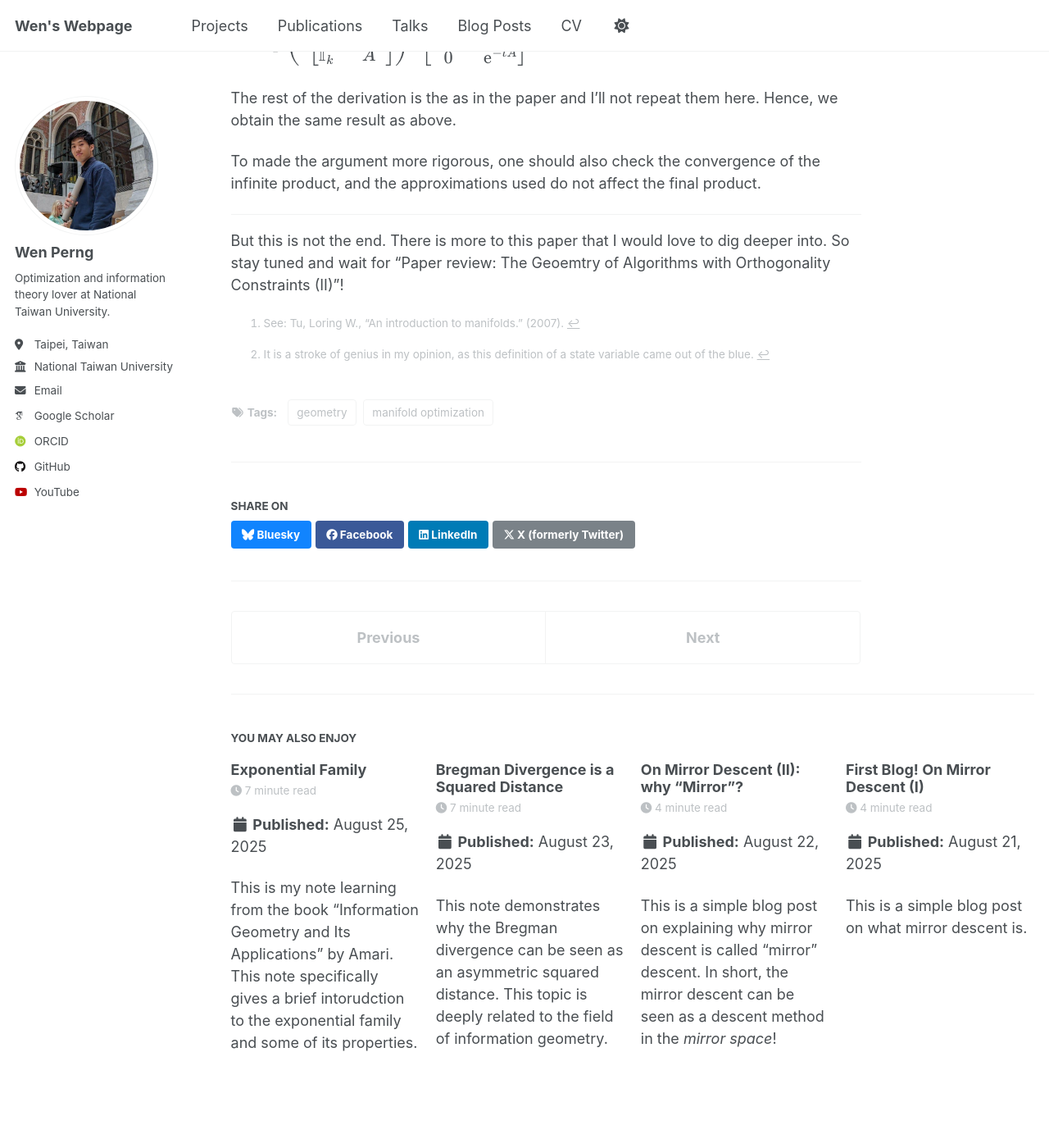
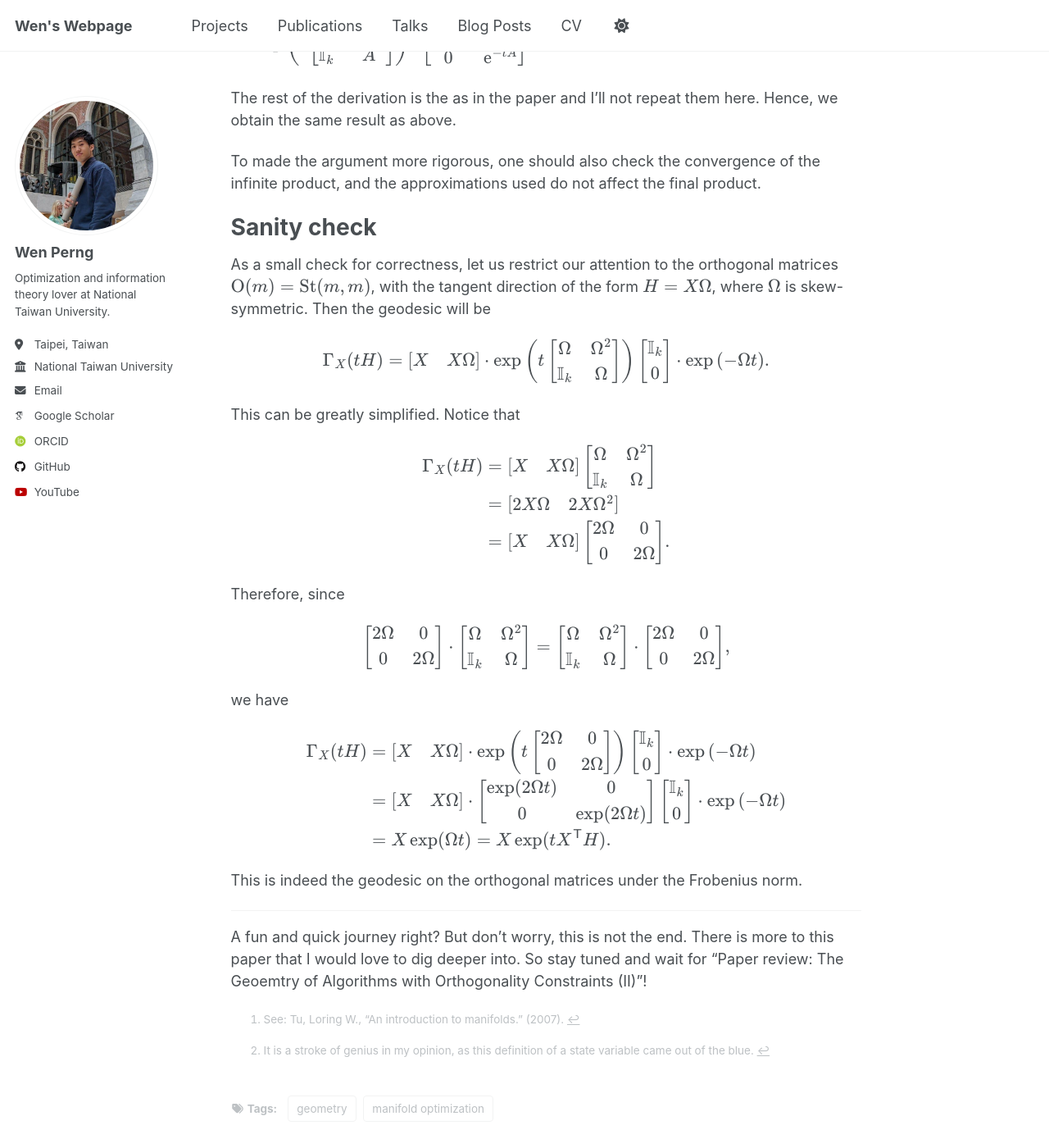
Before and after one commit to WenPerng/WenPerng.github.io, a Jekyll site: the page built from _posts/2025-08-24-blog-post.md, in a window 1280 px wide and 1400 px high, scrolled down 5819 px. Shown: the whole window at 82% size. Built offline with Jekyll 4.4.1, drawn with Linux system fonts in a browser that asks for light colours; some web fonts are replaced; a script that is not in the unit is left out; some of the changed text lies outside the part shown.

Commit message:
Update 2025-08-24-blog-post.md

```diff
--- a/_posts/2025-08-24-blog-post.md
+++ b/_posts/2025-08-24-blog-post.md
@@ -297,5 +297,81 @@ The rest of the derivation is the as in the paper and I'll not repeat them here.
 
 To made the argument more rigorous, one should also check the convergence of the infinite product, and the approximations used do not affect the final product.
 
+# Sanity check
+As a small check for correctness, let us restrict our attention to the orthogonal matrices \\(\mathrm{O}(m) = \mathrm{St}(m,m)\\), with the tangent direction of the form \\(H = X\Omega\\), where \\(\Omega\\) is skew-symmetric. Then the geodesic will be
+<p>
+$$
+\begin{align*}
+	\Gamma_X(tH) &= \left[\begin{matrix}
+		X & X\Omega \\
+	\end{matrix}\right] \cdot \exp\left(t \left[\begin{matrix}
+		\Omega & \Omega^2 \\ \mathbb{I}_k & \Omega
+	\end{matrix}\right]\right) \left[\begin{matrix}
+		\mathbb{I}_k \\ 0
+	\end{matrix}\right] \cdot \exp\left(-\Omega t\right).
+\end{align*}
+$$
+</p>
+This can be greatly simplified. Notice that
+<p>
+$$
+\begin{align*}
+	\Gamma_X(tH) &= \left[\begin{matrix}
+		X & X\Omega \\
+	\end{matrix}\right] \left[\begin{matrix}
+		\Omega & \Omega^2 \\ \mathbb{I}_k & \Omega
+	\end{matrix}\right] \\
+	&= \left[\begin{matrix}
+		2X\Omega & 2X\Omega^2 \\
+	\end{matrix}\right] \\
+	&= \left[\begin{matrix}
+		X & X\Omega \\
+	\end{matrix}\right] \left[\begin{matrix}
+		2\Omega & 0 \\ 0 & 2\Omega
+	\end{matrix}\right].
+\end{align*}
+$$
+</p>
+Therefore, since
+<p>
+$$
+\begin{align*}
+	\left[\begin{matrix}
+		2\Omega & 0 \\ 0 & 2\Omega
+	\end{matrix}\right] \cdot \left[\begin{matrix}
+		\Omega & \Omega^2 \\ \mathbb{I}_k & \Omega
+	\end{matrix}\right] = \left[\begin{matrix}
+		\Omega & \Omega^2 \\ \mathbb{I}_k & \Omega
+	\end{matrix}\right] \cdot \left[\begin{matrix}
+		2\Omega & 0 \\ 0 & 2\Omega
+	\end{matrix}\right],
+\end{align*}
+$$
+</p>
+we have
+<p>
+$$
+\begin{align*}
+	\Gamma_X(tH) &= \left[\begin{matrix}
+		X & X\Omega \\
+	\end{matrix}\right] \cdot \exp\left(t \left[\begin{matrix}
+		2\Omega & 0 \\ 0 & 2\Omega
+	\end{matrix}\right]\right) \left[\begin{matrix}
+		\mathbb{I}_k \\ 0
+	\end{matrix}\right] \cdot \exp\left(-\Omega t\right) \\
+	&= \left[\begin{matrix}
+		X & X\Omega \\
+	\end{matrix}\right] \cdot \left[\begin{matrix}
+		\exp(2\Omega t) & 0 \\ 0 & \exp(2\Omega t)
+	\end{matrix}\right] \left[\begin{matrix}
+		\mathbb{I}_k \\ 0
+	\end{matrix}\right] \cdot \exp\left(-\Omega t\right) \\
+	&= X \exp(\Omega t) = X \exp(t X^{\mathsf{T}} H).
+\end{align*}
+$$
+</p>
+This is indeed the geodesic on the orthogonal matrices under the Frobenius norm.
+
+
 ---
-But this is not the end. There is more to this paper that I would love to dig deeper into. So stay tuned and wait for "Paper review: The Geoemtry of Algorithms with Orthogonality Constraints (II)"!
+A fun and quick journey right? But don't worry, this is not the end. There is more to this paper that I would love to dig deeper into. So stay tuned and wait for "Paper review: The Geoemtry of Algorithms with Orthogonality Constraints (II)"!
```
